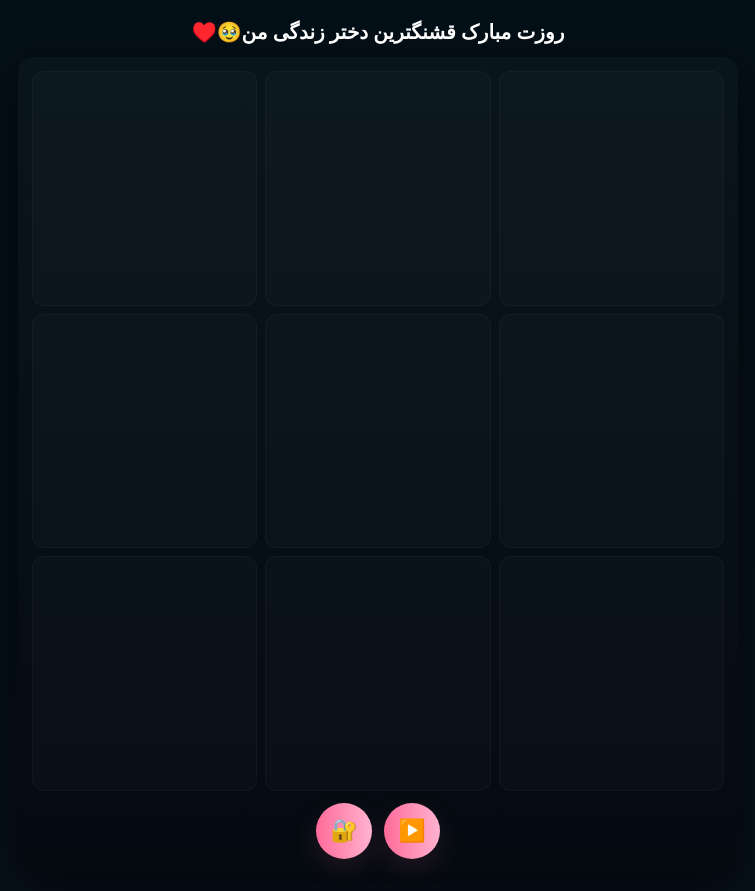
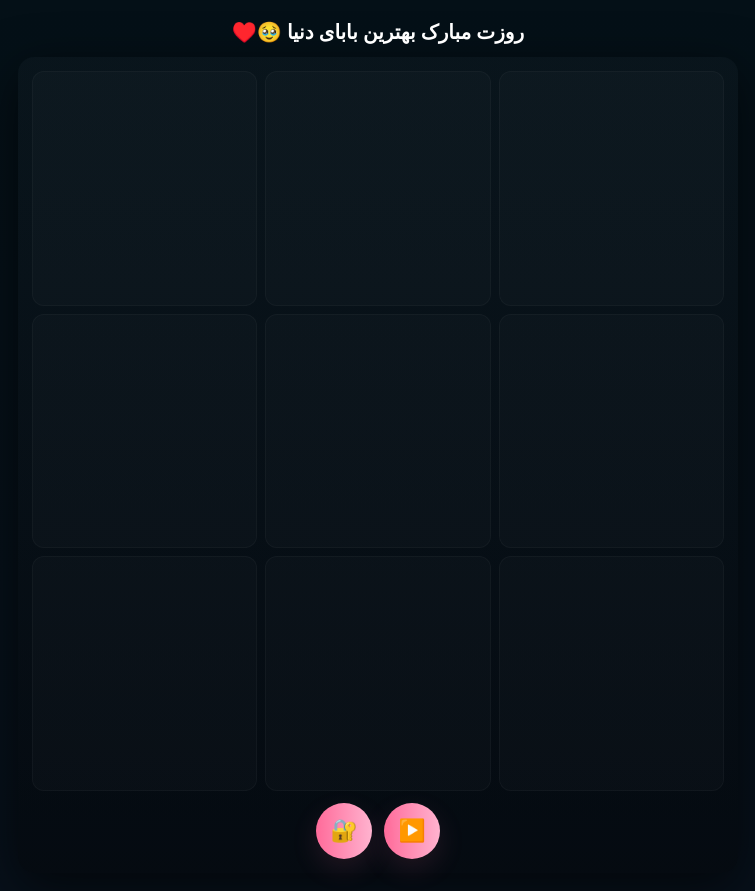
Before and after one commit to matinbayatorg-afk/Baba, a plain HTML site: page index.html in a window 1280 px wide. Shown: the whole page, without its empty margins (262-1017 px from the left). Drawn offline with Linux system fonts and the light colour scheme.

Commit message:
Update index.html

```diff
--- a/index.html
+++ b/index.html
@@ -130,7 +130,7 @@
 </head>
 <body>
   <div class="wrap">
-    <div class="title">روزت مبارک قشنگترین دختر زندگی من🥹♥️</div>
+    <div class="title">روزت مبارک بهترین بابای دنیا 🥹♥️</div>
 
     <div class="card">
       <div id="gridWrap" class="grid-wrap">
```
